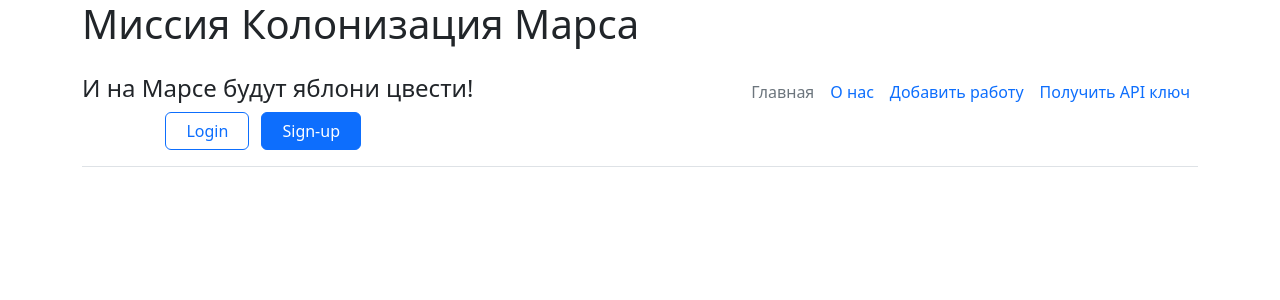
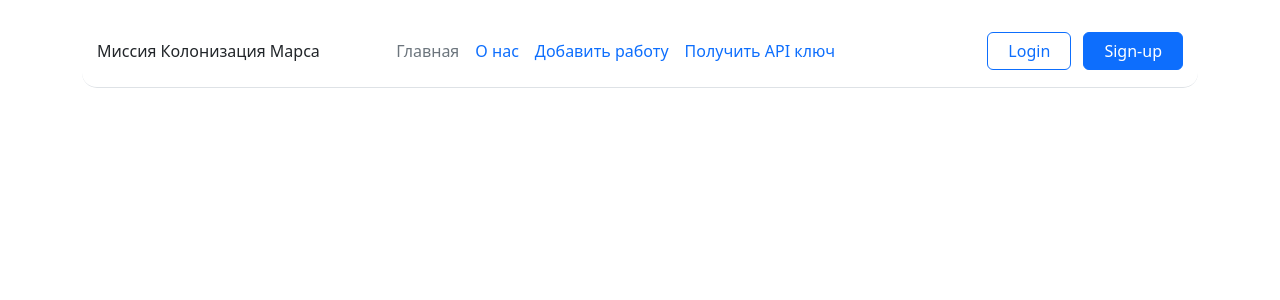
Before and after one commit to ZEFERUS777/yandex-task-web, a Flask app: page / in a window 1280 px wide. Shown: the top 300 px of the page. Run offline with Flask 3, Linux system fonts and the light colour scheme.

Commit message:
добавил css файл для стиля сайта

```diff
--- /dev/null
+++ b/static/css/main.css
@@ -0,0 +1,5 @@
+header {
+    border-radius: 15px;
+    padding: 15px;
+    margin-top: 15px;
+}
--- a/templates/base.html
+++ b/templates/base.html
@@ -12,13 +12,9 @@
 
 <body>
     <div class="container">
-        <h1>Миссия Колонизация Марса</h1>
-    </div>
-    <div class="container">
         <header
             class="d-flex flex-wrap align-items-center justify-content-center justify-content-md-between py-3 mb-4 border-bottom">
-
-            <h4> И на Марсе будут яблони цвести!</h4>
+            <span>Миссия Колонизация Марса</span>
             <ul class="nav col-12 col-md-auto mb-2 justify-content-center mb-md-0">
                 <li><a href="/" class="nav-link px-2 link-secondary">Главная</a></li>
                 <li><a href="#" class="nav-link px-2">О нас</a></li>
```
